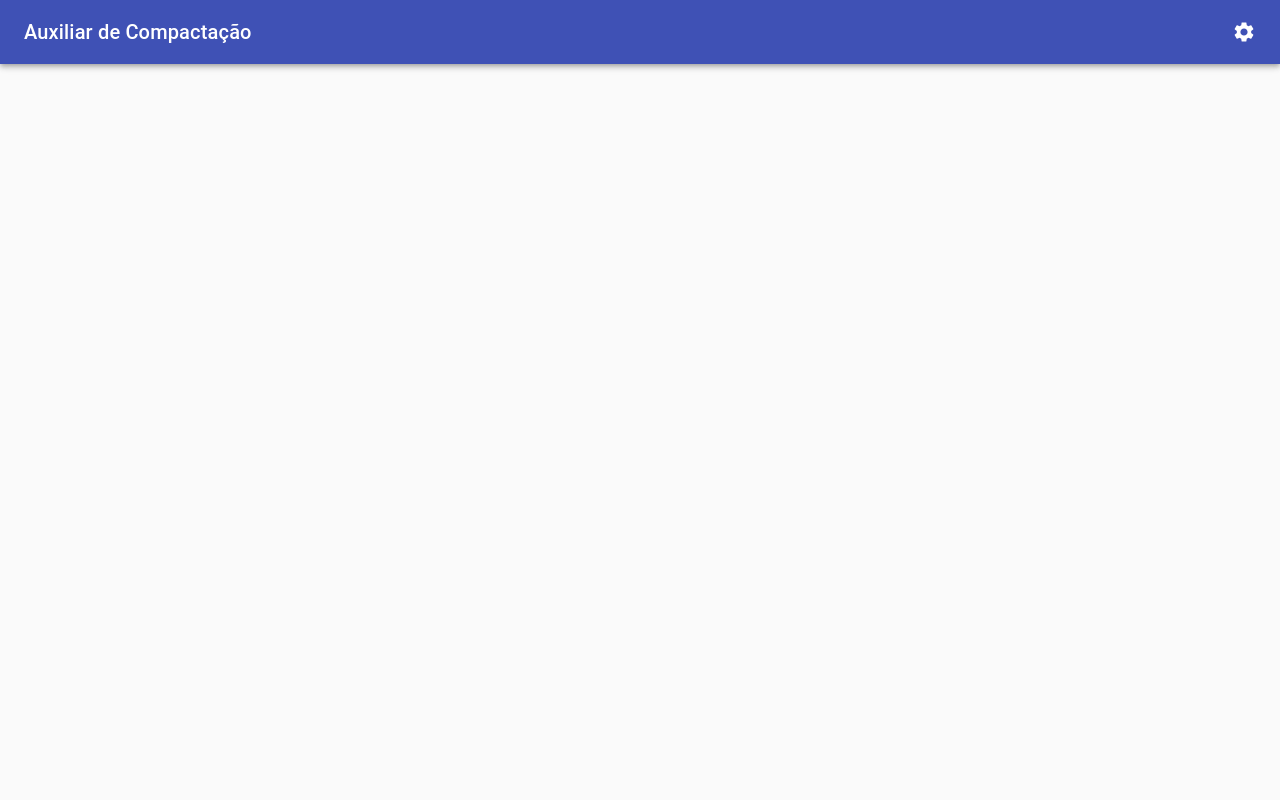
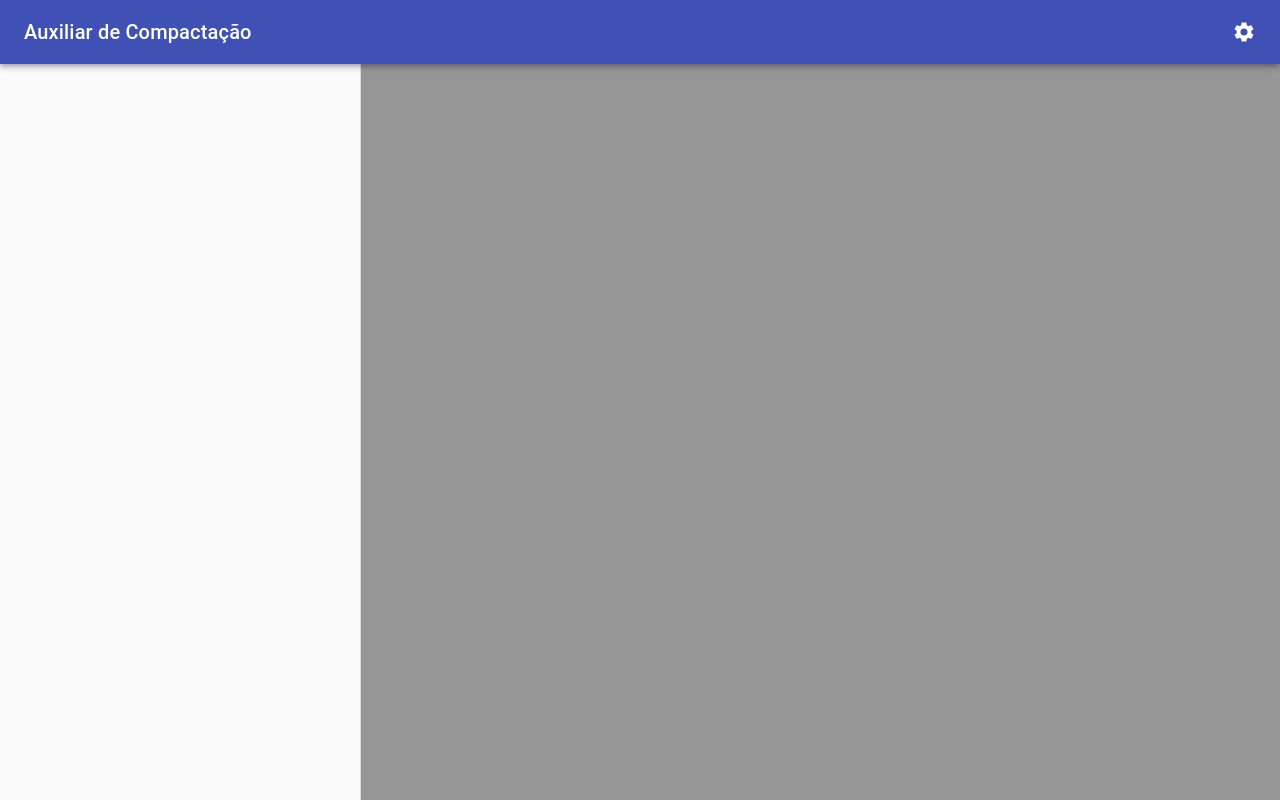
Before and after one commit to guesant-archived/lp-utils, a React (Vite) app in the folder frontend-react/: page /tools/compacted in a window 1280 px wide. Built offline with nearby package versions, Linux system fonts and the light colour scheme.

Commit message:
feat(frontend-react): CompactManager: CompactExporer

```diff
--- a/frontend-react/src/app/Pages/CompactManager/CompactManagerContent.tsx
+++ b/frontend-react/src/app/Pages/CompactManager/CompactManagerContent.tsx
@@ -1,8 +1,10 @@
 import React from "react";
+import CompactExporer from "./Explorer";
 
 export function CompactManagerContent() {
   return (
     <div className="tw-h-full tw-overflow-hidden">
+      <CompactExporer />
     </div>
   );
 }
--- /dev/null
+++ b/frontend-react/src/app/Pages/CompactManager/Explorer/Explorer.tsx
@@ -0,0 +1,14 @@
+import Divider from "@material-ui/core/Divider";
+import React from "react";
+import CompactExplorerSideBar from "./ExplorerSideBar";
+import { StyledCompactExporer } from "./styles";
+
+export default function CompactExporer() {
+  return (
+    <StyledCompactExporer>
+      <CompactExplorerSideBar />
+      <Divider orientation="vertical" />
+      <div className="tw-bg-black tw-bg-opacity-40"></div>
+    </StyledCompactExporer>
+  );
+}
--- /dev/null
+++ b/frontend-react/src/app/Pages/CompactManager/Explorer/ExplorerSideBar.tsx
@@ -0,0 +1,9 @@
+import React from "react";
+import { StyledCompactExplorerSideBar } from "./styles";
+
+export default function CompactExplorerSideBar() {
+  return (
+    <StyledCompactExplorerSideBar>
+    </StyledCompactExplorerSideBar>
+  );
+}
--- /dev/null
+++ b/frontend-react/src/app/Pages/CompactManager/Explorer/index.ts
@@ -0,0 +1 @@
+export { default } from "./Explorer";
--- /dev/null
+++ b/frontend-react/src/app/Pages/CompactManager/Explorer/styles.tsx
@@ -0,0 +1,18 @@
+import { createStyles, makeStyles } from "@material-ui/core";
+import React from "react";
+
+export function StyledCompactExplorerSideBar({ children }: any) {
+  return (
+    <div className="tw-overflow-hidden tw-flex tw-flex-col">{children}</div>
+  );
+}
+
+export function StyledCompactExporer({ children }: any) {
+  return (
+    <div
+      style={{ gridTemplateColumns: "360px auto 1fr" }}
+      className="tw-h-full tw-grid tw-overflow-y-hidden"
+      children={children}
+    />
+  );
+}
```
